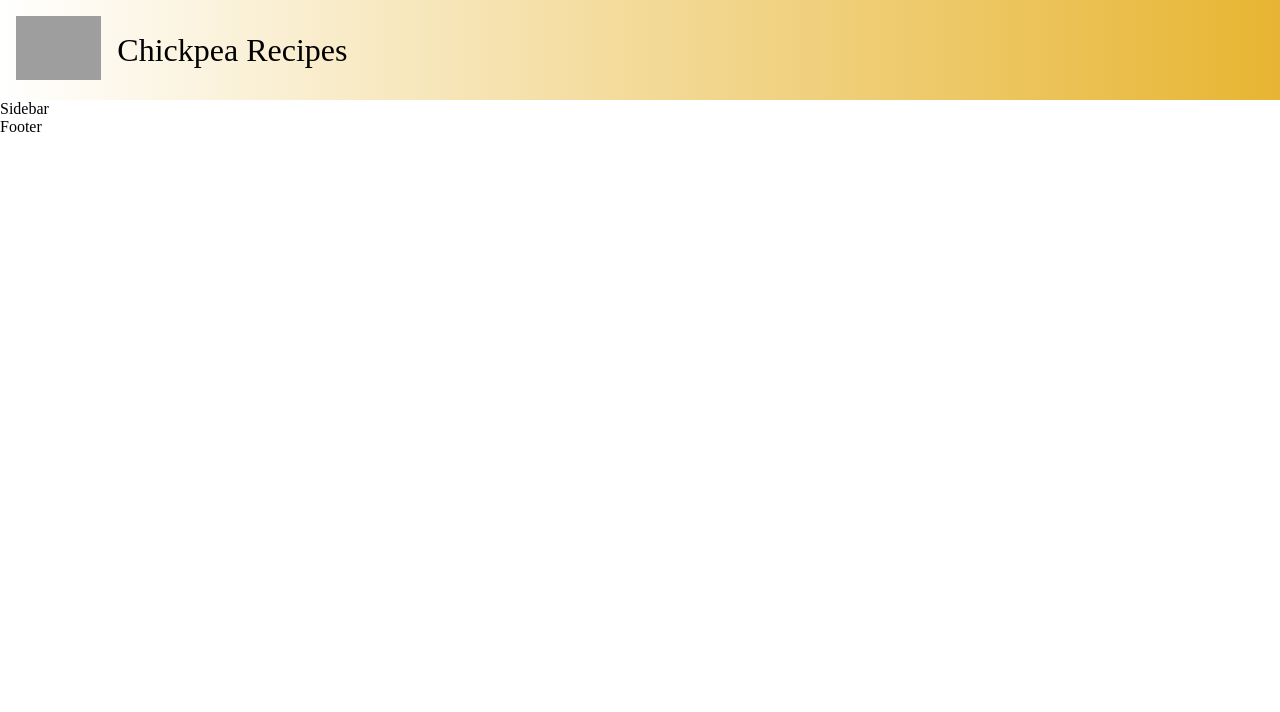
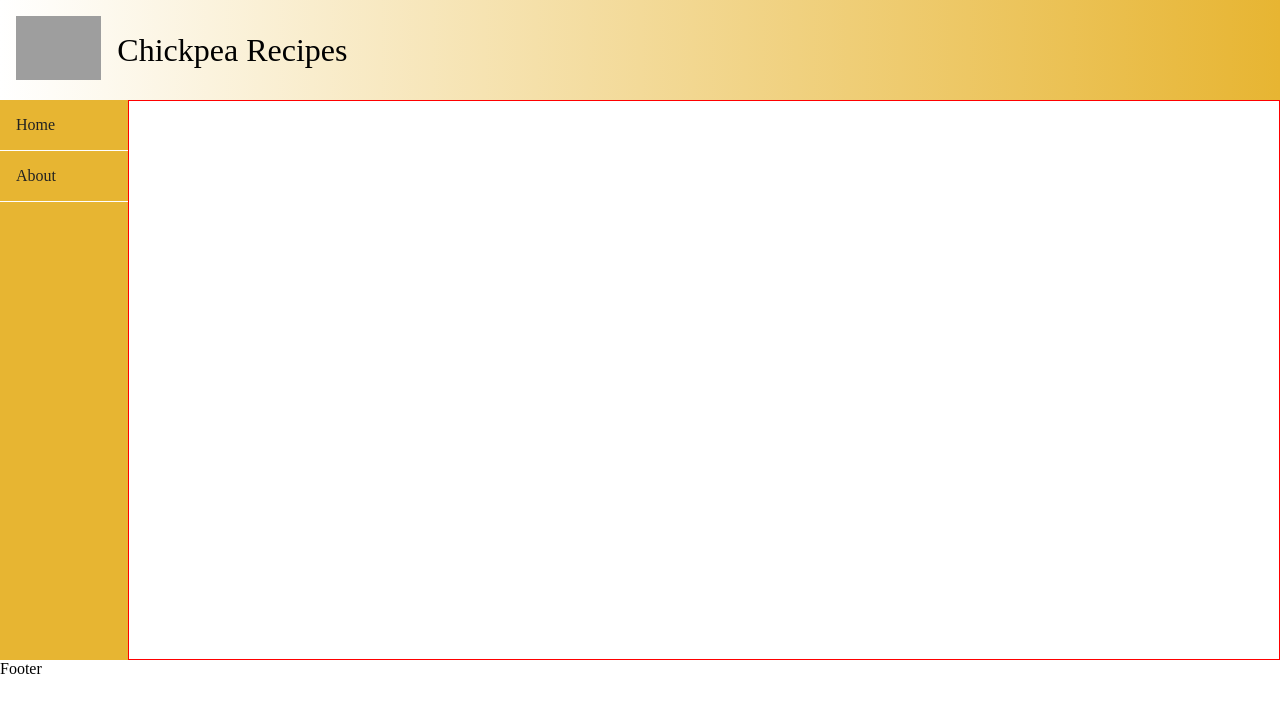
Before and after one commit to sven-andersson-es/chickpea-recipes, a React (Vite) app: page / in a window 1280 px wide. Shown: the top 712 px of the page. Built offline with nearby package versions, Linux system fonts and the light colour scheme; grey boxes are pictures that could not be loaded.

Commit message:
Sidebar nav read 1st version

```diff
--- a/src/App.jsx
+++ b/src/App.jsx
@@ -11,6 +11,7 @@ function App() {
     <Navbar/>
     <main>
       <Sidebar/>
+      <div id="main"></div>
     </main>
     <Footer/>
     </>
--- a/src/components/Navbar.css
+++ b/src/components/Navbar.css
@@ -1,4 +1,4 @@
-nav {
+header {
     display: flex;
     justify-content: flex-start;
     align-items: center;
--- a/src/components/Navbar.jsx
+++ b/src/components/Navbar.jsx
@@ -3,10 +3,10 @@ import logo from "../assets/chickpea.png"
 
 function Navbar () {
     return (
-        <nav>
+        <header>
             <a href=""><img className="logo" src={logo} alt="Chickpea Recipes Logo" /></a>
             <div className="title">Chickpea Recipes</div>
-        </nav>
+        </header>
     )
 }
 
--- a/src/components/Sidebar.css
+++ b/src/components/Sidebar.css
@@ -0,0 +1,22 @@
+nav {
+	background-color: #e7b532;
+	ul.sidebar-nav {
+		list-style: none;
+		display: flex;
+		flex-direction: column;
+
+		li {
+			a {
+				padding: 1rem;
+				display: block;
+				color: #222;
+				text-decoration: none;
+				border-bottom: 1px solid white;
+				transition: 300ms;
+				&:hover {
+					background-color: #f3d996;
+				}
+			}
+		}
+	}
+}
--- a/src/components/Sidebar.jsx
+++ b/src/components/Sidebar.jsx
@@ -1,9 +1,14 @@
-import "./Sidebar.css"
+import "./Sidebar.css";
 
-function Sidebar () {
-    return (
-        <div>Sidebar</div>
-    )
+function Sidebar() {
+	return (
+		<nav>
+			<ul className="sidebar-nav">
+				<li><a href="">Home</a></li>
+				<li><a href="">About</a></li>
+			</ul>
+		</nav>
+	);
 }
 
-export default Sidebar
+export default Sidebar;
--- a/src/index.css
+++ b/src/index.css
@@ -6,4 +6,17 @@
 
 #root{
   min-height: 100vh;
+  main {
+    min-height: 70vh;
+    display: flex;
+    nav {
+      width: 10%;
+      min-width: 8rem;
+    }
+    #main {
+      width: 90%;
+      border: 1px solid red;
+    }
+  }
+
 }
```
